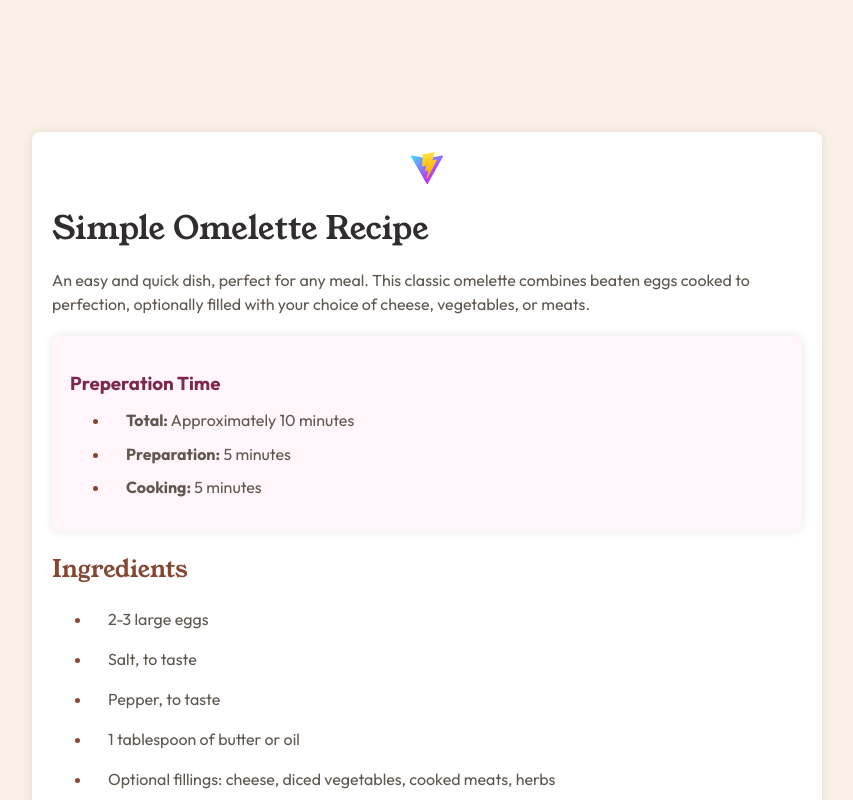
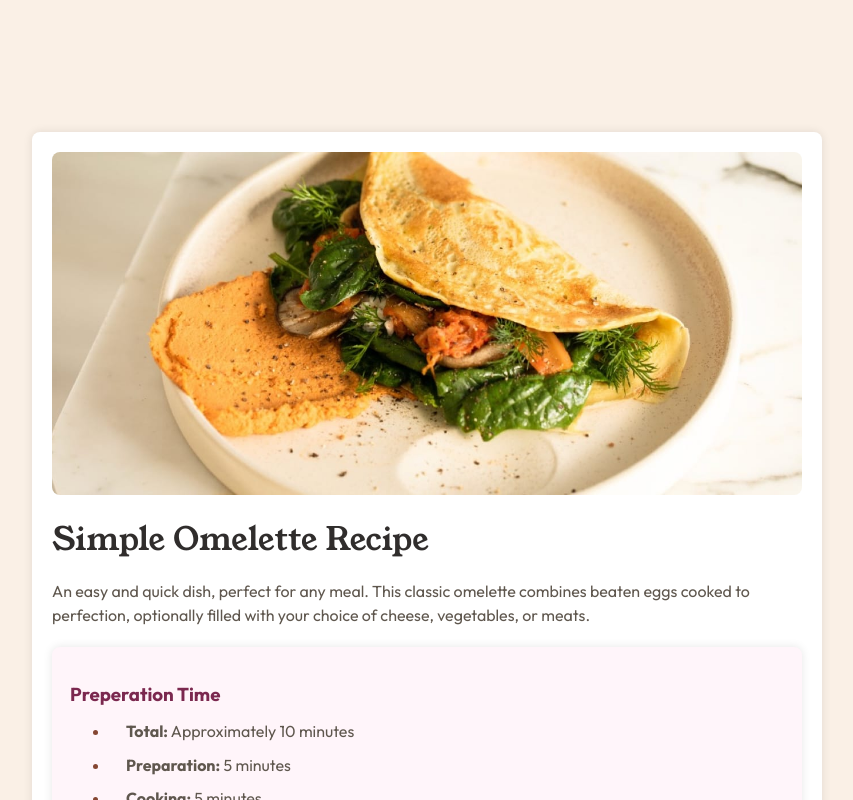
Before and after one commit to NobleAxiom/recipe-page, a React (Vite) app: page / in a window 1280 px wide. Shown: the top 800 px of the page, without its empty margins (213-1066 px from the left). Built offline with nearby package versions, Linux system fonts and the light colour scheme.

Commit message:
added img from provided assests, set width to 100% of container

```diff
--- a/src/App.css
+++ b/src/App.css
@@ -16,6 +16,12 @@
   padding: 20px;
   border-radius: 8px;
   box-shadow: 0 0 10px rgba(0, 0, 0, 0.1);
+}
+
+img {
+  width: 100%;
+  height: auto;
+  border-radius: 8px;
 }
 
 .card {
--- a/src/App.jsx
+++ b/src/App.jsx
@@ -1,13 +1,12 @@
 import "./App.css";
-import reactLogo from "./assets/react.svg";
-import viteLogo from "/vite.svg";
+import omeletteImg from "./assets/image-omelette.jpeg";
 
 function App() {
   return (
     <>
       <div class="container">
         <a href="https://vitejs.dev" target="_blank">
-          <img src={viteLogo} className="logo" alt="Omelette Image"></img>
+          <img src={omeletteImg} className="logo" alt="Omelette Image"></img>
         </a>
 
         <div class="section" id="discription">
```
Also changed, not shown: src/assets/image-omelette.jpeg (added).
